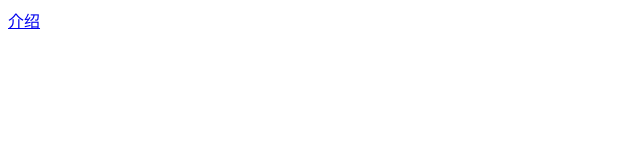
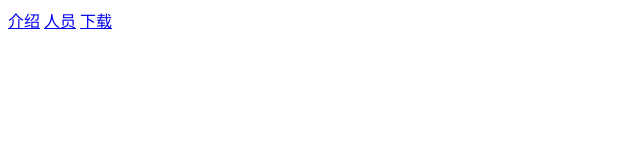
Before and after one commit to nwj123456/nwj123456.github.io, a plain HTML site: page index.html in a window 1280 px wide. Shown: the whole page, without its empty margins (0-640 px from the left). Drawn offline with Linux system fonts and the light colour scheme.

Commit message:
Update index.html

```diff
--- a/index.html
+++ b/index.html
@@ -1 +1,3 @@
 <a href="https://nwj123456.github.io/about">介绍</a>
+<a href="https://nwj123456.github.io/staff">人员</a>
+<a href="https://nwj123456.github.io/download">下载</a>
```
